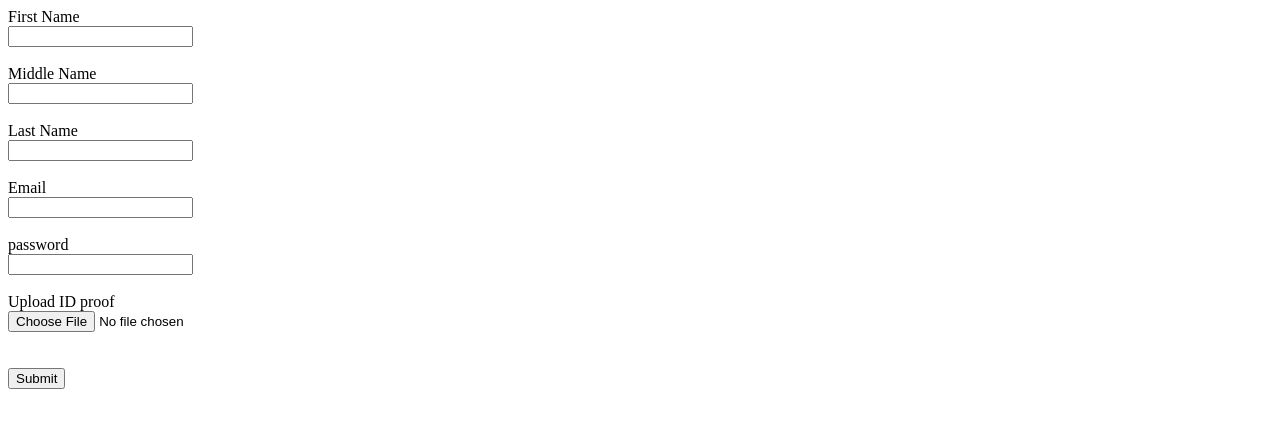
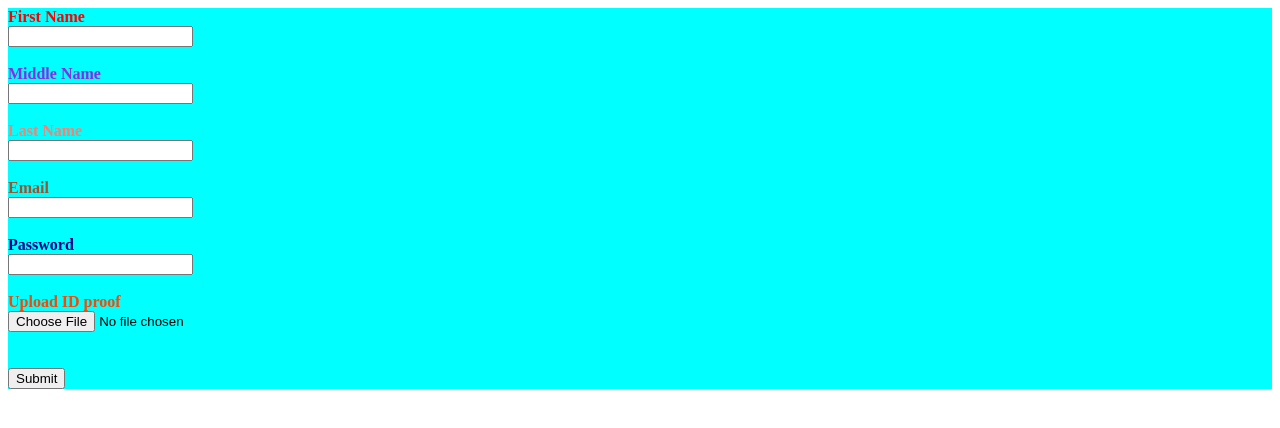
Before and after one commit to Tharani-Kasiselvam/netlify-demo, a plain HTML site: page index.html in a window 1280 px wide. Drawn offline with Linux system fonts and the light colour scheme.

Commit message:
Text font color&BG

```diff
--- a/index.html
+++ b/index.html
@@ -5,32 +5,27 @@
     <title>Document</title>
 </head>
 <body>
+    <div style="background-color:cyan;">
     <form method="POST">
-    <label for="f_name">First Name</label><br>
-    <input type="text" name="name" id="f_name"><br><br>
+    <label for="f_name" style="color:rgb(255, 0, 0);"><b>First Name</b></label><br>
+    <input type="text" name="name" id="f_name" style="color: blue;"><br><br>
 
-    <label for="m_name">Middle Name</label><br>
+    <label for="m_name" style="color: blueviolet;"><b>Middle Name</b></label><br>
     <input type="text" name="name" id="m_name"><br><br>
 
-    <label for="l_name">Last Name</label><br>
+    <label for="l_name" style="color:salmon;"><b>Last Name</b></label><br>
     <input type="text" name="name" id="l_name"><br><br>
 
-    <label for="email">Email</label><br>
+    <label for="email" style="color: sienna;"><b>Email</b></label><br>
     <input type="email" name="Email" id="email"><br><br>
-    <label for="password">password</label><br>
+    <label for="password" style="color: darkblue;"><b>Password</b></label><br>
     <input type="password" name="pass" id="password"><br><br>
 
-    <label for="upload">Upload ID proof</label><br>
+    <label for="upload" style="color: orangered;"><b>Upload ID proof</b></label><br>
     <input type="file" name="file" id="upload"><br><br><br>
 
     <input type="submit" value="Submit">
 
-    <!-- <label for="Male">Male</label>
-    <input type="radio" name="gender" id="Male">
-
-    <label for="Female">Female</label>
-    <input type="radio" name="gender" id="Female"> -->
-
     </form>
     </body>
 </html>
```
